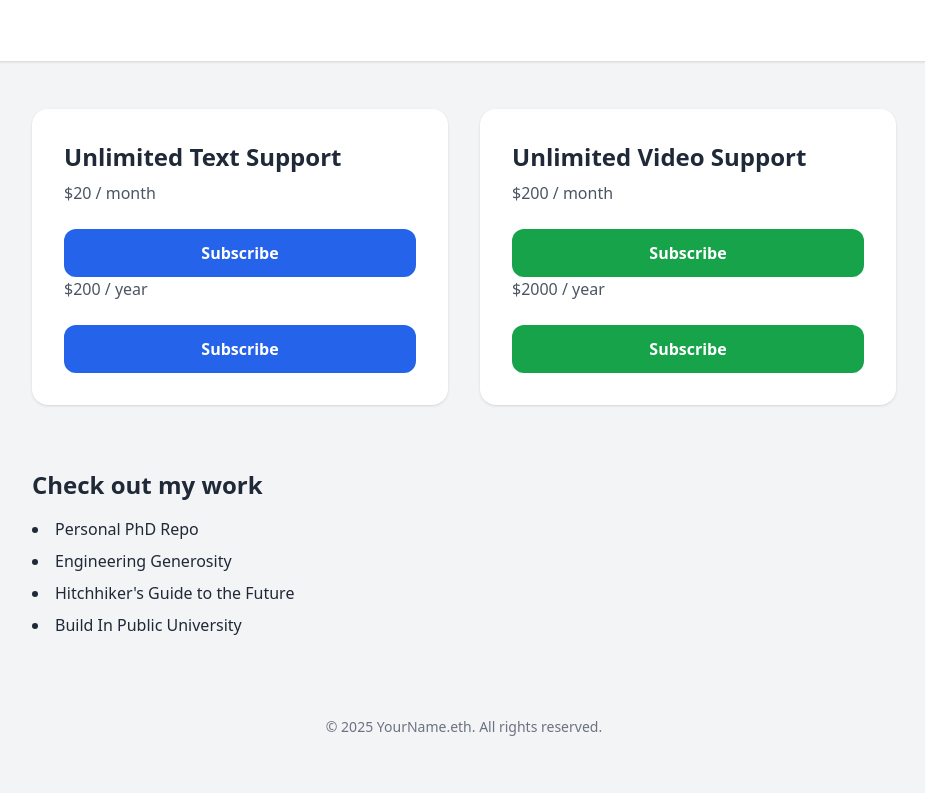
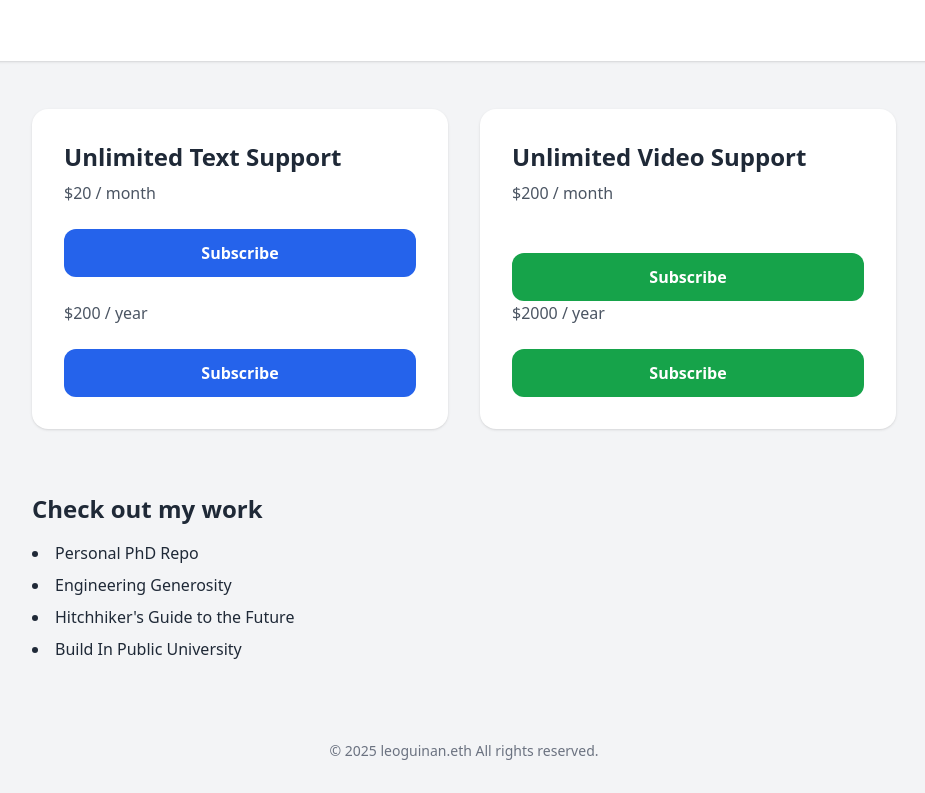
Before and after one commit to leo-guinan/me, a plain HTML site: page index.html in a window 1280 px wide. Shown: the part 151-944 px from the top of the page, without its empty margins (176-1101 px from the left). Before the commit the page ends 920 px from the top, so only its background shows below. Drawn offline with nearby package versions, Linux system fonts and the light colour scheme.

Commit message:
Update index.html

```diff
--- a/index.html
+++ b/index.html
@@ -25,7 +25,7 @@
         <a href="https://buy.stripe.com/eVq4gz6132RK2pw3BqeZ20w" class="mt-auto inline-block text-center bg-blue-600 hover:bg-blue-700 text-white font-semibold py-3 rounded-xl transition">
           Subscribe
         </a>
-        <p class="mb-6 text-gray-600">$200 / year</p>
+        <p class="my-6 text-gray-600">$200 / year</p>
         <a href="https://buy.stripe.com/3cI6oH2ORakc8NUdc0eZ20x" class="mt-auto inline-block text-center bg-blue-600 hover:bg-blue-700 text-white font-semibold py-3 rounded-xl transition">
           Subscribe
         </a>
@@ -40,7 +40,7 @@
         <a href="https://buy.stripe.com/fZueVdexz3VO6FMfk8eZ20y" class="mt-auto inline-block text-center bg-green-600 hover:bg-green-700 text-white font-semibold py-3 rounded-xl transition">
           Subscribe
         </a>
-         <p class="mb-6 text-gray-600">$2000 / year</p>
+         <p class="y-6 text-gray-600">$2000 / year</p>
         <a href="https://buy.stripe.com/00wfZh613eAs2pw5JyeZ20z" class="mt-auto inline-block text-center bg-green-600 hover:bg-green-700 text-white font-semibold py-3 rounded-xl transition">
           Subscribe
         </a>
@@ -63,7 +63,7 @@
 
   <!-- Footer -->
   <footer class="text-center py-8 text-sm text-gray-500">
-    © <span id="year"></span> YourName.eth. All rights reserved.
+    © <span id="year"></span> leoguinan.eth All rights reserved.
   </footer>
 
   <!-- JS: auto-update footer year -->
```
